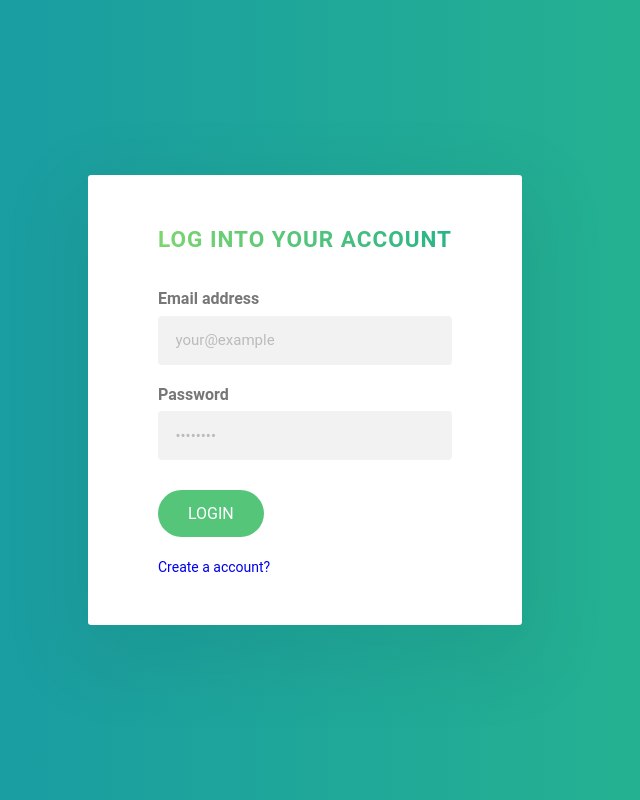
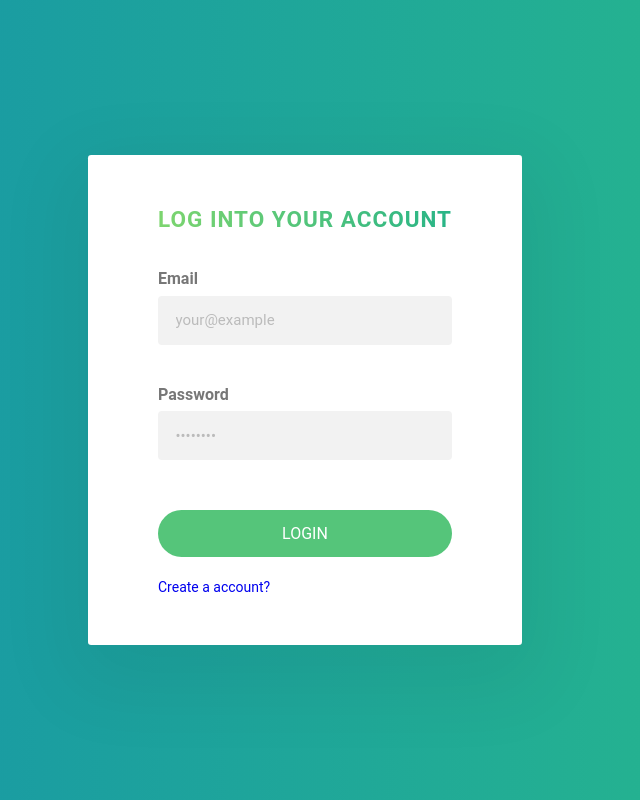
Before and after one commit to Steven-J-Alves/tour-react-app, a React (Create React App) app: page /signin in a window 1280 px wide. Shown: the whole page, without its empty margins (335-975 px from the left). Built offline with nearby package versions, Linux system fonts and the light colour scheme; the HTML template or start-up script is replaced by a standard one.

Commit message:
TR-19: Create and Style Input component

```diff
--- /dev/null
+++ b/src/components/Input/index.js
@@ -0,0 +1,23 @@
+import React from 'react';
+import PropTypes from 'prop-types';
+
+import { Container, InputField } from './styles';
+
+export default function Input({ label, name, ...rest }) {
+  return (
+    <Container>
+      <label htmlFor={name}>{label}</label>
+      <InputField name={name} {...rest} />
+    </Container>
+  );
+}
+
+Input.propTypes = {
+  label: PropTypes.string,
+  name: PropTypes.string,
+};
+
+Input.defaultProps = {
+  label: '',
+  name: '',
+};
--- /dev/null
+++ b/src/components/Input/styles.js
@@ -0,0 +1,47 @@
+import styled from 'styled-components';
+
+export const Container = styled.div`
+  display: flex;
+  flex-direction: column;
+  align-content: center;
+  width: 100%;
+  margin: 0 auto;
+
+  label {
+    display: block;
+    font-size: 1.6rem;
+    font-weight: 700;
+    margin-bottom: 0.75rem;
+  }
+`;
+
+export const InputField = styled.input`
+  display: block;
+  font-family: inherit;
+  font-size: 1.5rem;
+  color: inherit;
+  padding: 1.25rem 1.75rem;
+  border: none;
+  width: 100%;
+  background-color: #fff;
+  background-color: #f2f2f2;
+  border-top: 3px solid transparent;
+  border-bottom: 3px solid transparent;
+  -webkit-transition: all 0.3s;
+  transition: all 0.3s;
+  border-radius: 4px;
+  -webkit-box-sizing: border-box;
+  box-sizing: border-box;
+
+  :focus {
+    outline: none;
+    border-bottom: 3px solid #55c57a;
+  }
+
+  :focus:invalid {
+    border-bottom: 3px solid #ff7730;
+  }
+  ::-webkit-input-placeholder {
+    color: #bbb;
+  }
+`;
--- a/src/pages/SignIn/index.js
+++ b/src/pages/SignIn/index.js
@@ -1,5 +1,7 @@
 import React from 'react';
 import { Link } from 'react-router-dom';
+
+import Input from '../../components/Input';
 
 import { Container, Content } from './styles';
 
@@ -10,19 +12,19 @@ function SignIn() {
         <form>
           <h1>Log into your account</h1>
           <div>
-            <label htmlFor="email">Email address</label>
-            <input
-              type="text"
+            <Input
+              type="email"
               placeholder="your@example"
               name="email"
+              label="Email"
               required
             />
           </div>
           <div>
-            <label htmlFor="password">Password</label>
-            <input
-              type="text"
+            <Input
+              type="password"
               placeholder="••••••••"
+              label="Password"
               name="password"
               required
             />
--- a/src/pages/SignIn/styles.js
+++ b/src/pages/SignIn/styles.js
@@ -34,25 +34,6 @@ export const Content = styled.div`
       margin-bottom: 3rem !important;
     }
 
-    input {
-      display: block;
-      font-family: inherit;
-      font-size: 1.5rem;
-      color: inherit;
-      padding: 1.25rem 1.75rem;
-      border: none;
-      width: 100%;
-      background-color: #fff;
-      background-color: #f2f2f2;
-      border-top: 3px solid transparent;
-      border-bottom: 3px solid transparent;
-      -webkit-transition: all 0.3s;
-      transition: all 0.3s;
-      border-radius: 4px;
-      -webkit-box-sizing: border-box;
-      box-sizing: border-box;
-    }
-
     h1 {
       font-size: 2.25rem;
       text-transform: uppercase;
@@ -73,25 +54,6 @@ export const Content = styled.div`
       margin-bottom: 3.5rem !important;
     }
 
-    input:focus {
-      outline: none;
-      border-bottom: 3px solid #55c57a;
-    }
-
-    input:focus:invalid {
-      border-bottom: 3px solid #ff7730;
-    }
-    input::-webkit-input-placeholder {
-      color: #bbb;
-    }
-
-    label {
-      display: block;
-      font-size: 1.6rem;
-      font-weight: 700;
-      margin-bottom: 0.75rem;
-    }
-
     button {
       font-size: 1.6rem;
       padding: 1.4rem 3rem;
@@ -109,6 +71,7 @@ export const Content = styled.div`
       cursor: pointer;
       background-color: #55c57a;
       color: #fff;
+      width: 100%;
     }
 
     button:hover {
--- a/src/pages/SignUp/index.js
+++ b/src/pages/SignUp/index.js
@@ -1,5 +1,7 @@
 import React from 'react';
 import { Link } from 'react-router-dom';
+
+import Input from '../../components/Input';
 
 import { Container, Content } from './styles';
 
@@ -10,32 +12,37 @@ function SignUp() {
         <form>
           <h1>Create your account!</h1>
           <div>
-            <label htmlFor="name">Your name</label>
-            <input type="text" placeholder="your name" name="name" required />
+            <Input
+              type="text"
+              placeholder="your name"
+              label="Name"
+              name="name"
+              required
+            />
           </div>
           <div>
-            <label htmlFor="email">Email address</label>
-            <input
-              type="text"
+            <Input
+              type="email"
               placeholder="your@example.com"
+              label="Email"
               name="email"
               required
             />
           </div>
           <div>
-            <label htmlFor="password">Password</label>
-            <input
+            <Input
               type="password"
               placeholder="••••••••"
+              label="Password"
               name="password"
               required
             />
           </div>
           <div>
-            <label htmlFor="confirm_password">Confirm Password</label>
-            <input
+            <Input
               type="password"
               placeholder="••••••••"
+              label="Confirm Password"
               name="confirm_password"
               required
             />
--- a/src/pages/SignUp/styles.js
+++ b/src/pages/SignUp/styles.js
@@ -34,27 +34,6 @@ export const Content = styled.div`
       margin-bottom: 3rem !important;
     }
 
-    input {
-      display: block;
-      font-family: inherit;
-      font-size: 1.5rem;
-      color: inherit;
-      padding: 1.25rem 1.75rem;
-      border: none;
-      width: 100%;
-      background-color: #fff;
-      background-color: #f2f2f2;
-      border-top: 3px solid transparent;
-      border-bottom: 3px solid transparent;
-      -webkit-transition: all 0.3s;
-      transition: all 0.3s;
-      border-radius: 4px;
-      -webkit-box-sizing: border-box;
-      box-sizing: border-box;
-      /* Pseudo element (a visible thing that isn't really in the DOM).
-      Also needs -ms- */
-    }
-
     h1 {
       font-size: 2.25rem;
       text-transform: uppercase;
@@ -75,25 +54,6 @@ export const Content = styled.div`
       margin-bottom: 3.5rem !important;
     }
 
-    input:focus {
-      outline: none;
-      border-bottom: 3px solid #55c57a;
-    }
-
-    input:focus:invalid {
-      border-bottom: 3px solid #ff7730;
-    }
-    input::-webkit-input-placeholder {
-      color: #bbb;
-    }
-
-    label {
-      display: block;
-      font-size: 1.6rem;
-      font-weight: 700;
-      margin-bottom: 0.75rem;
-    }
-
     button {
       font-size: 1.6rem;
       padding: 1.4rem 3rem;
@@ -107,11 +67,11 @@ export const Content = styled.div`
       font-weight: 400;
       -webkit-backface-visibility: hidden;
       backface-visibility: hidden;
-      /*Add later when we use this for the button in form*/
       border: none;
       cursor: pointer;
       background-color: #55c57a;
       color: #fff;
+      width: 100%;
     }
 
     button:hover {
```
